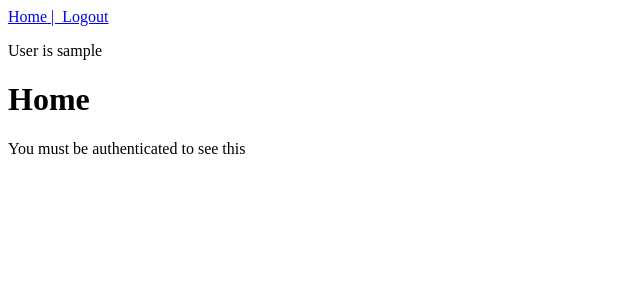
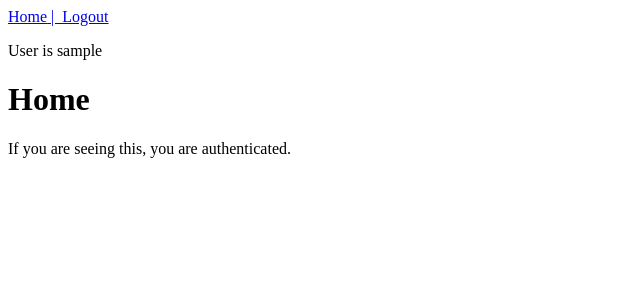
Before and after one commit to quarkscodes/tecapstone, a Vue app in the folder vue/: page / in a window 1280 px wide. Shown: the top 300 px of the page, without its empty margins (0-640 px from the left). Built offline with nearby package versions, Linux system fonts and the light colour scheme; no server answers; sample sign-in values are in the browser's storage.

Commit message:
Update vue/src/views/Home.vue

```diff
--- a/vue/src/views/Home.vue
+++ b/vue/src/views/Home.vue
@@ -1,7 +1,7 @@
 <template>
   <div class="home">
     <h1>Home</h1>
-    <p>You must be authenticated to see this</p>
+     <p>If you are seeing this, you are authenticated.</p>
   </div>
 </template>
 
```
